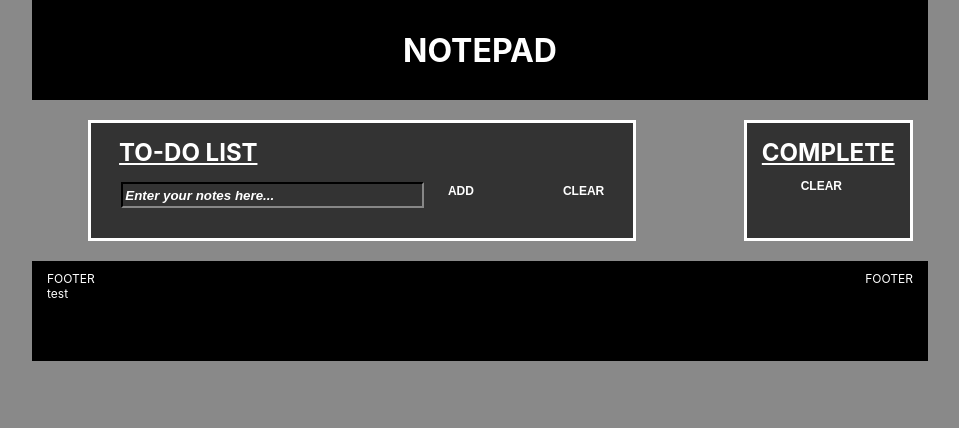
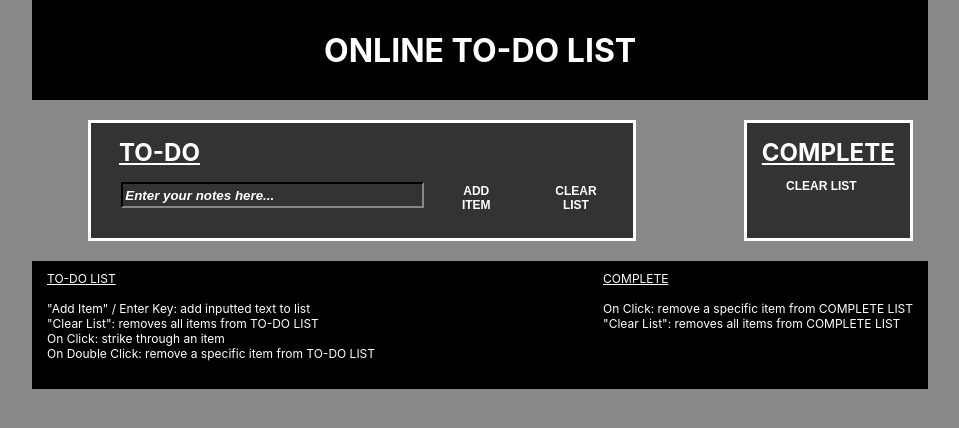
Before and after one commit to jdaniels98/todoList, a React (Create React App) app: page / in a window 1280 px wide. Shown: the top 428 px of the page, without its empty margins (160-1119 px from the left). Built offline with nearby package versions, Linux system fonts and the light colour scheme.

Commit message:
edit button added, footer finished, all functionality tested

```diff
--- a/src/App.css
+++ b/src/App.css
@@ -108,7 +108,7 @@ input {
 }
 #removeButton {
   display: flex;
-  justify-content: flex-end;
+  justify-content: center;
   text-decoration: none;
   font-size: 10px;
 }
@@ -138,12 +138,6 @@ input {
   justify-content: flex-start;
   margin-right: 25px;
 }
-#removeButton {
-  display: flex;
-  justify-content: flex-end;
-  text-decoration: none;
-  font-size: 10px;
-}
 
 
 footer {
@@ -151,11 +145,23 @@ footer {
   display: flex;
   flex-direction: row;
   justify-content: space-between;
-  height: 12.5vh;
+  height: 16vh;
   width: 70vw;
   margin-left: 15%;
   font-size: 12px;
 }
+#ft1 {
+  display: flex;
+  flex-direction: column;
+  justify-content: space-between;
+  align-content: space-between;
+}
+footer p:hover {
+  cursor: default;
+}
 #footertext2 {
   margin-right: 15px;
 }
+#footertitle {
+  text-decoration: underline;
+}
--- a/src/components/Footer.js
+++ b/src/components/Footer.js
@@ -1,8 +1,27 @@
 const Footer = () => {
     return (
         <footer>
-            <p id="footertext1">FOOTER <br></br>test</p>
-            <p id="footertext2">FOOTER</p>
+        <div id="ft1">
+            <p id="footertext1">
+            <i id="footertitle">TO-DO LIST</i>
+            <br></br>
+            <br></br>
+            "Add Item" / Enter Key: add inputted text to list
+            <br></br>
+            "Clear List": removes all items from TO-DO LIST
+            <br></br>
+            On Click: strike through an item
+            <br></br>
+            On Double Click: remove a specific item from TO-DO LIST</p>
+        </div>
+            <p id="footertext2">
+            <i id="footertitle">COMPLETE</i>
+            <br></br>
+            <br></br>
+            On Click: remove a specific item from COMPLETE LIST
+            <br></br>
+            "Clear List": removes all items from COMPLETE LIST
+            </p>
         </footer>
     )
 }
--- a/src/components/Header.js
+++ b/src/components/Header.js
@@ -1,7 +1,7 @@
 const Header = () => {
     return (
         <header>
-            <h1>NOTEPAD</h1>
+            <h1>ONLINE TO-DO LIST</h1>
         </header>
     )
 }
--- a/src/components/NoteInput.js
+++ b/src/components/NoteInput.js
@@ -4,6 +4,9 @@ const NoteEdit = () => {
     const [list, setList] = useState([])
     const [list2, setList2] = useState([])
     const [input, setInput] = useState("")
+    const [edit, setEdit] = useState(false);
+    const [selected, setSelected] = useState("");
+    const [newInput, setNewInput] = useState("");
 
     const crossOutItem = (event) => {
         if(event.target.style.textDecoration) {
@@ -13,6 +16,21 @@ const NoteEdit = () => {
             event.target.style.setProperty('text-decoration', 'line-through')
             event.target.style.setProperty('color', 'yellow')
         }
+    }
+
+    const editItem = (index) => {
+        if (!edit) {
+            setEdit(true)
+            setSelected(list[index])
+        } else {
+            setEdit(false)
+            if (newInput !== "") {
+                const temp = [...list]
+                temp[index] = newInput
+                setList(temp)
+            }
+        }
+        setNewInput("")
     }
 
     const deleteItem = (index) => {
@@ -60,9 +78,8 @@ const NoteEdit = () => {
 
     return (
         <div id="container">
-
             <div id="todolist">
-                <h2>TO-DO LIST</h2>
+                <h2>TO-DO</h2>
                 <form onSubmit={addItem}>
                     <input
                     id="inputtoList"
@@ -71,20 +88,33 @@ const NoteEdit = () => {
                     value={input}
                     onChange={(e) => setInput(e.target.value)}
                     required/>
-                    <button id="addbtn" onClick={validateInput}>ADD</button>
-                    <button id="clrbtn" onClick={() => deleteArray()}>CLEAR</button>
+                    <button id="addbtn" onClick={validateInput}>ADD ITEM</button>
+                    <button id="clrbtn" onClick={() => deleteArray()}>CLEAR LIST</button>
                 </form>
                 {list.map((item, index) => {
                 return (
                 <p
                 key={item}>
-                    <i
-                    onClick={crossOutItem}>
-                        • {item}
-                    </i>
+                    {edit && selected === item ? (
+                        <input
+                        type="text"
+                        defaultValue={item}
+                        onChange={(e) => setNewInput(e.target.value)}
+                        />
+                    ) : (
+                        <i
+                        onClick={crossOutItem}
+                        onDoubleClick={() => deleteItem(index)}
+                        >
+                            • {item}
+                        </i>
+                    )}
+
                     <div>
+                        <button id="removeButton" onClick={() => editItem(index)}>
+                            {edit ? "SAVE" : "EDIT"}
+                        </button>
                         <button id="completeButton" onClick={() => completeItem(index)}>COMPLETE</button>
-                        <button id="removeButton" onClick={() => deleteItem(index)}>REMOVE</button>
                     </div>
                 </p>
                 )
@@ -92,7 +122,7 @@ const NoteEdit = () => {
             </div>
 
             <div id="donelist">
-                <h2>COMPLETE <button id="doneclearlist" onClick={() => deleteArray2()}>CLEAR</button></h2>
+                <h2>COMPLETE <button id="doneclearlist" onClick={() => deleteArray2()}>CLEAR LIST</button></h2>
                 {list2.map((item, index) => {
                     return (
                             <p key={item} onDoubleClick={() => deleteItem2(index)}>• {item}</p>
```
